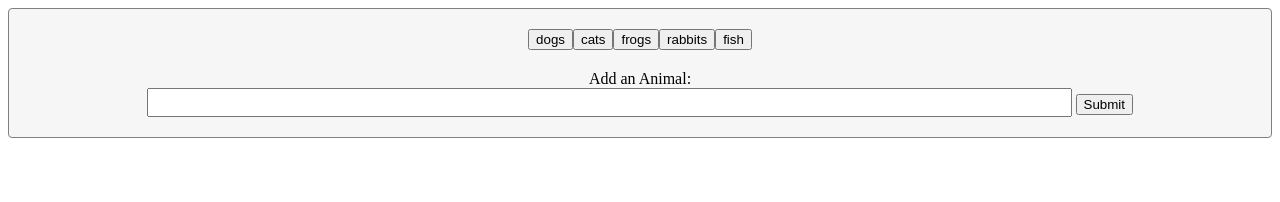
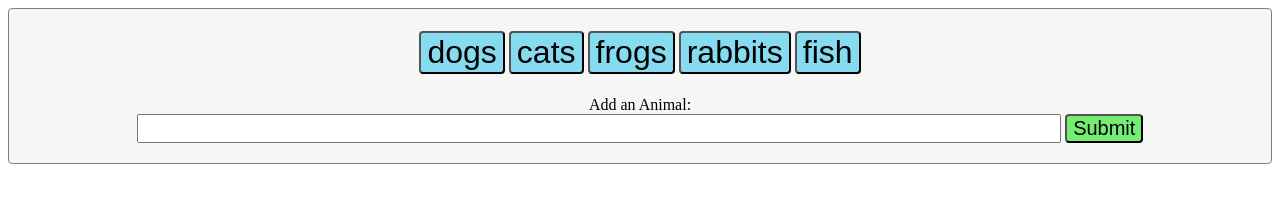
Before and after one commit to TyDSmith/giftastic, a plain HTML site: page index.html in a window 1280 px wide. Drawn offline with nearby package versions, Linux system fonts and the light colour scheme.

Commit message:
styling updates

```diff
--- a/assets/css/style.css
+++ b/assets/css/style.css
@@ -9,6 +9,21 @@
 #divs-go-here{
     margin-bottom: 20px;
     text-align: center;
+}
+
+#divs-go-here button{
+    font-size: 32px;
+    text-align: center;
+    border-radius: 4px;
+    background: rgba(88, 208, 238, 0.699);
+    margin: 2px;
+}
+
+#add-animal{
+    background: rgba(42, 233, 42, 0.637);
+    font-size: 20px;
+    text-align: center;
+    border-radius: 4px;
 }
 
 #form{
```
